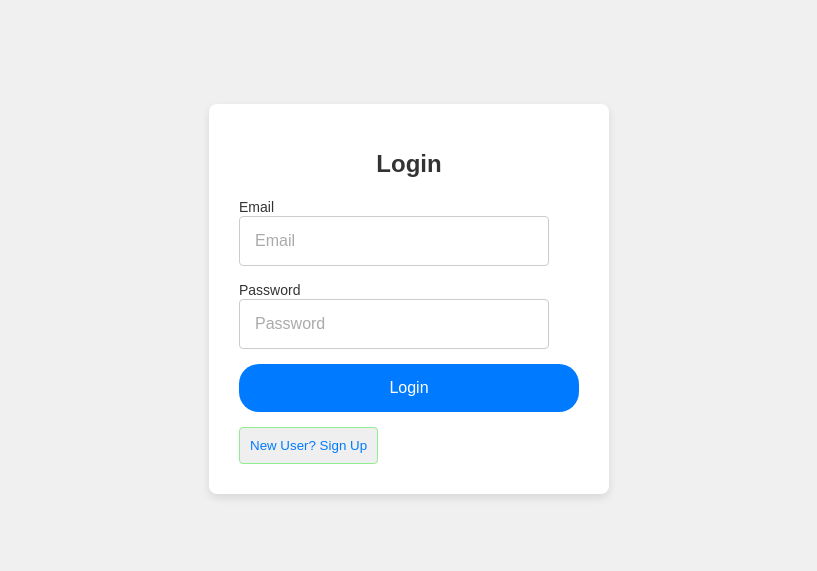
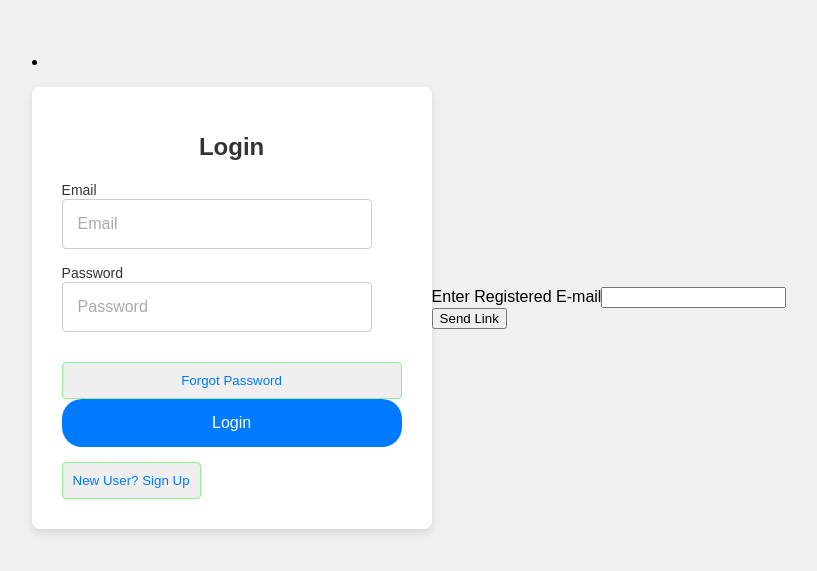
Before and after one commit to kulkarnianushree/Expense-Tracker-1-, a React (Create React App) app: page / in a window 1280 px wide. Shown: the part 109-680 px from the top of the page, without its empty margins (231-1048 px from the left). Built offline with nearby package versions, Linux system fonts and the light colour scheme.

Commit message:
Forgot Password WorkFlow

```diff
--- a/src/App.jsx
+++ b/src/App.jsx
@@ -6,6 +6,7 @@ import WelcomePage from "./Pages/WelcomePage";
 import Navigation from "./component/Layout/Navigation";
 import ProfilePage from "./Pages/ProfilePage";
 import { AuthContextProvider } from "./Store/auth-content";
+import ForgotPasswordPage from "./Pages/Forgot-PasswordPage";
 
 function App() {
   return (
@@ -16,6 +17,7 @@ function App() {
           <Route path="/" element={<AuthPage />} />
           <Route path="/welcome" element={<WelcomePage />} />
           <Route path="/Profile" element={<ProfilePage/>}/>
+          <Route path="/ForgotPassword" element={<ForgotPasswordPage/>}/>
         </Routes>
       </AuthContextProvider>
     </Router>
--- /dev/null
+++ b/src/Pages/Forgot-PasswordPage.js
@@ -0,0 +1,10 @@
+import ForgotPassword from "../component/Auth/Forgot-Password"
+
+const ForgotPasswordPage = () =>{
+    return(
+        <div>
+            <ForgotPassword/>
+        </div>
+    )
+}
+export default ForgotPasswordPage
--- a/src/component/Auth/Auth.js
+++ b/src/component/Auth/Auth.js
@@ -3,6 +3,7 @@ import { useNavigate } from "react-router-dom";
 import "./Auth.css";
 import AuthContext from "../../Store/auth-content";
 import Welcome from "./Welcome";
+import ForgotPassword from "./Forgot-Password";
 
 const Auth = () => {
   const [isSignin, setIsSignin] = useState(false);
@@ -102,7 +103,7 @@ const Auth = () => {
       const data = await response.json();
       authctx.login(data.idToken);
       setLoggedIn(true);
-      navigate("/Welcome"); // Redirect to the Welcome page
+      navigate("/Welcome");
     } catch (error) {
       console.log(error.message);
     }
@@ -111,6 +112,10 @@ const Auth = () => {
   const NewUserButtonHandler = () => {
     setIsSignin(true);
   };
+
+  const ForgotPasswordHandler = () =>{
+    navigate('/ForgotPassword')
+  }
 
   return (
     <div className="auth-container">
@@ -175,14 +180,17 @@ const Auth = () => {
                 required
               />
             </div>
+            <button type="button" onClick={ForgotPasswordHandler}>Forgot Password</button>
             <button type="submit">Login</button>
           </form>
+
           <button type="button" onClick={NewUserButtonHandler}>
             New User? Sign Up
           </button>
         </div>
       )}
       {loggedIn && <Welcome />}
+      <ForgotPassword email={UserDetail.Email}/>
     </div>
   );
 };
--- /dev/null
+++ b/src/component/Auth/Forgot-Password.js
@@ -0,0 +1,52 @@
+import React, { useState } from "react";
+
+const ForgotPassword = () => {
+  const [email, setEmail] = useState('');
+
+  const emailChangeHandler = (event) => {
+    setEmail(event.target.value);
+  };
+
+  const SendLinkHandler = async () => {
+    try {
+      const response = await fetch('https://identitytoolkit.googleapis.com/v1/accounts:sendOobCode?key=AIzaSyDDlybY9oSYa0NreurM1v2BQ1v9Monw07A', {
+        method: 'POST',
+        body: JSON.stringify({
+          requestType: 'PASSWORD_RESET',
+          email: email
+        }),
+        headers: {
+          'Content-Type': 'application/json'
+        }
+      });
+
+      if (!response.ok) {
+        throw new Error('Try again');
+      }
+
+      const data = await response.json();
+      console.log(data);
+      alert('Successfully Sent Link to Registered E-mail');
+    } catch (error) {
+      alert(error.message);
+    }
+  };
+
+  return (
+    <div>
+      <form>
+        <div>
+          <label>Enter Registered E-mail</label>
+          <input
+            type="email"
+            value={email}
+            onChange={emailChangeHandler}
+          />
+        </div>
+        <button type="button" onClick={SendLinkHandler}>Send Link</button>
+      </form>
+    </div>
+  );
+};
+
+export default ForgotPassword;
--- a/src/component/Layout/Navigation.js
+++ b/src/component/Layout/Navigation.js
@@ -14,6 +14,9 @@ const Navigation = () => {
 
   return (
     <nav>
+        {!authctx.isLoggedIn && (<li>
+            <NavLink to='/ForgotPassword'/>
+        </li>)}
       <ul>
 
         {authctx.isLoggedIn && (
```
